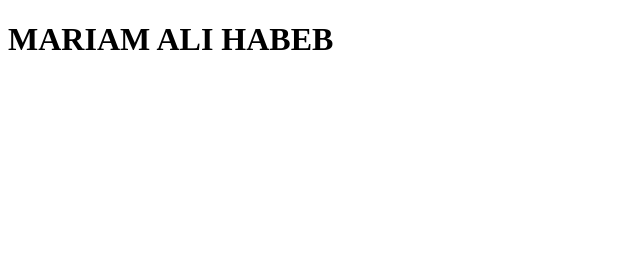
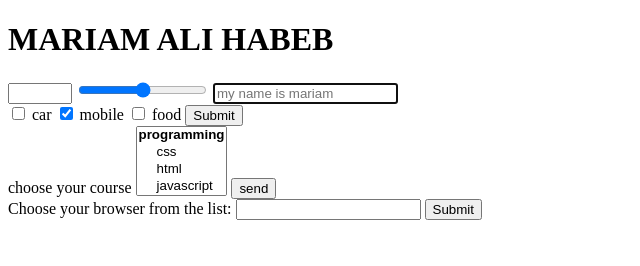
Before and after one commit to maralfati/test1, a plain HTML site: page index.html in a window 1280 px wide. Shown: the whole page, without its empty margins (0-640 px from the left). Drawn offline with Linux system fonts and the light colour scheme.

Commit message:
new file

```diff
--- a/index.html
+++ b/index.html
@@ -8,5 +8,48 @@
 </head>
 <body>
     <h1>MARIAM ALI HABEB</h1>
+    <input type="hidden" value="0000">
+    <input type="number" min="10" max="100" step="5"/>
+    <input type="range" min="10" max="100" step="5"/>
+    <input type="text" required placeholder="my name is mariam" autofocus/>
+    <form>
+        <input id="cars" type="checkbox" name="kind" value="car">
+        <label for="cars">car</label>
+        <input id="phone" type="checkbox" name="kind" value="mobile" checked>
+        <label for="phone">mobile</label>
+        <input id="pizza" type="checkbox" name="kind" value="food">
+        <label for="pizza">food</label>
+        <input type="submit">
+    </form>
+    <label for="courses">choose your course</label>
+    <select id="courses" name="" multiple>
+        <optgroup label="programming">
+            <option value="css">css</option>
+            <option value="html">html</option>
+            <option value="js">javascript</option>
+        </optgroup>
+        <optgroup label="languages">
+            <option value="en">english</option>
+            <option value="ar">arabic</option>
+            <option value="tur">turkish</option>
+        </optgroup>
+
+
+    </select>
+    <button type="submit">send</button>
+
+    <form action="" method="get">
+        <label for="browser">Choose your browser from the list:</label>
+        <input list="browsers" name="browser" id="browser">
+        <datalist id="browsers">
+          <option value="google">
+          <option value="Firefox">
+          <option value="Chrome">
+          <option value="Opera">
+          <option value="Safari">
+        </datalist>
+        <input type="submit">
+      </form>
+
 </body>
 </html>
```
